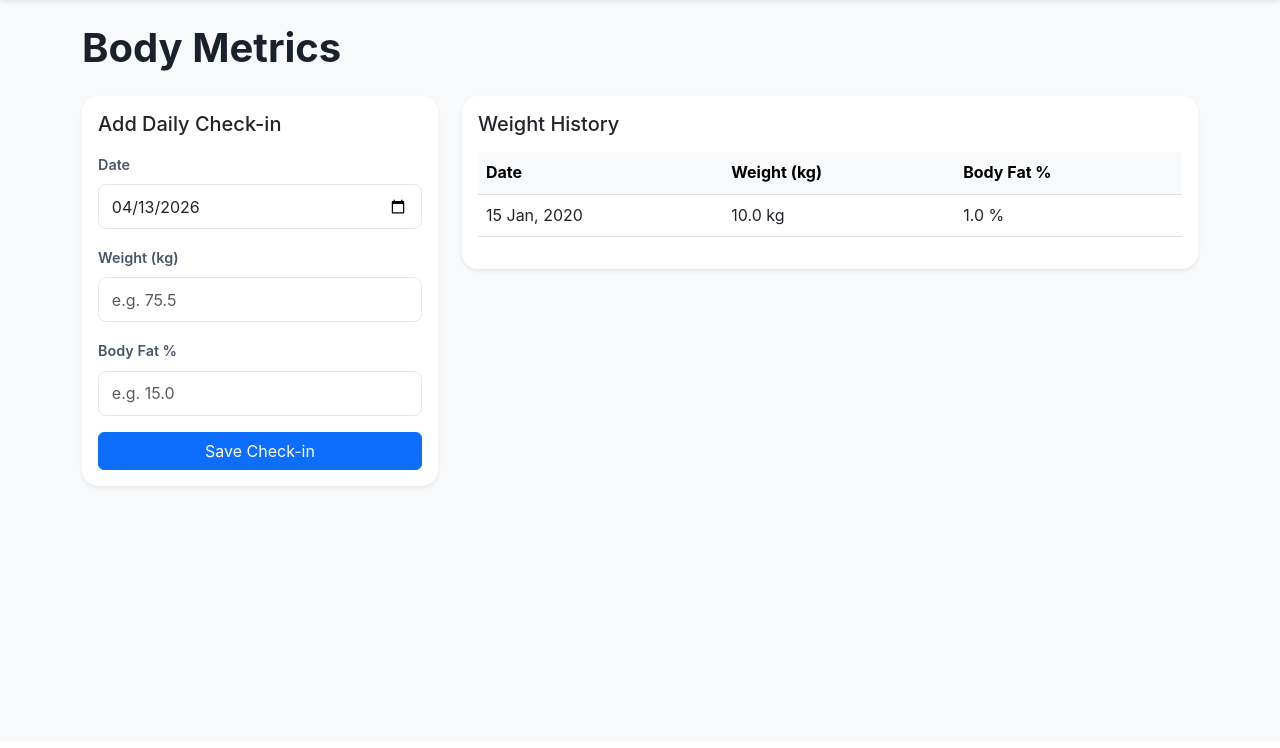
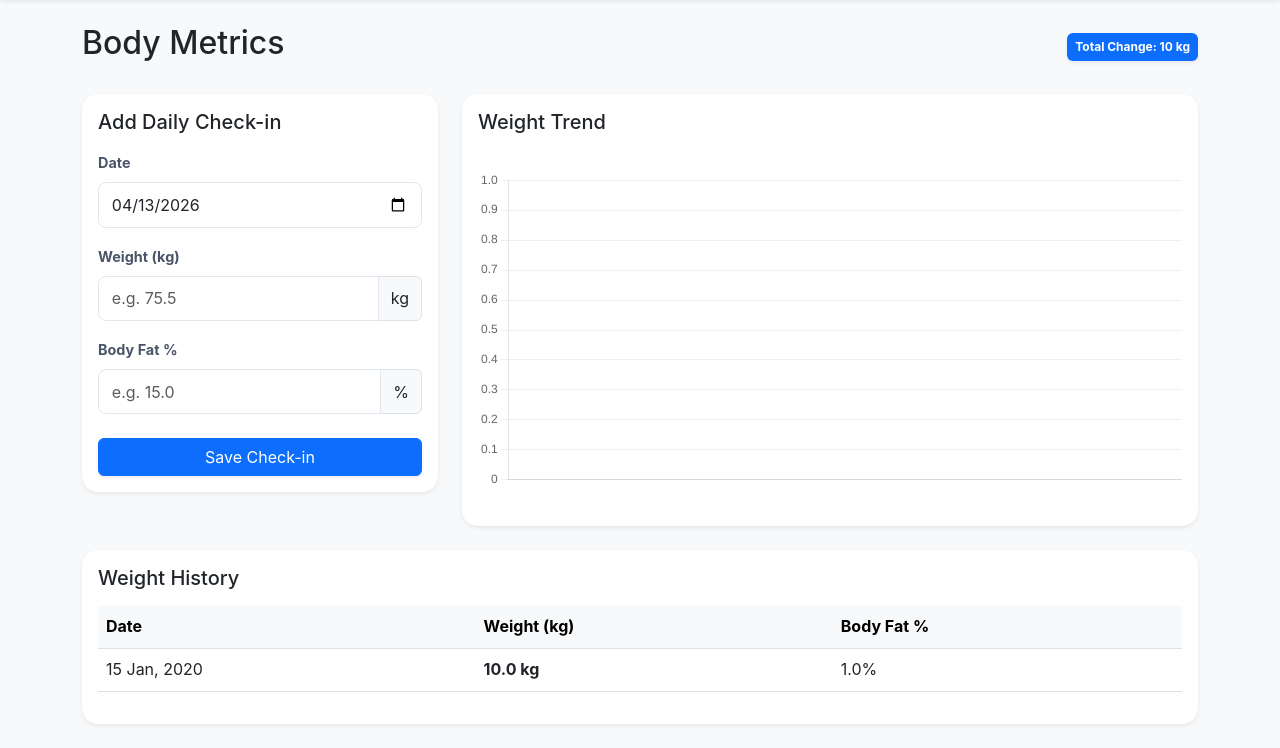
Before and after one commit to Coding-8122/GroupProject25-26, a Flask app: template app/templates/main/metrics.html in a window 1280 px wide. Shown: the part 58-806 px from the top of the page. Before the commit the page ends 547 px from the top, so only its background shows below. Run offline with Flask 3, Linux system fonts and the light colour scheme; tables that the repository leaves empty hold one stand-in row (values such as "Sample post"); the template is opened without the code that fills it: values that come from a table or form of the project are taken from there, most other values are stand-ins (such as "Sample title", 1, 10 or a date in 2020).

Commit message:
Feature: Added weight trend chart and progress insights (#124)

```diff
--- a/app/templates/main/metrics.html
+++ b/app/templates/main/metrics.html
@@ -1,40 +1,76 @@
 {% extends "base.html" %}
 
-{% block title %}Body Metrics{% endblock %}
+{% block title %}Body Metrics & Insights{% endblock %}
 
 {% block content %}
-<h1 class="mb-4">Body Metrics</h1>
+<div class="d-flex justify-content-between align-items-center mb-4">
+    <h1 class="h2">Body Metrics</h1>
+    {% if weight_change != 0 %}
+    <div class="badge {% if weight_change < 0 %}bg-success{% else %}bg-primary{% endif %} p-2 shadow-sm">
+        Total Change: {{ weight_change }} kg
+    </div>
+    {% endif %}
+</div>
 
 <div class="row">
     <div class="col-md-4">
-        <section class="card p-3 mb-4 shadow-sm">
+        <section class="card p-3 mb-4 shadow-sm border-0">
             <h2 class="h5 mb-3">Add Daily Check-in</h2>
             <form method="POST">
                 {{ form.hidden_tag() }}
                 <div class="mb-3">
-                    {{ form.date.label(class="form-label small") }}
+                    {{ form.date.label(class="form-label small fw-bold") }}
                     {{ form.date(class="form-control", type="date") }}
                 </div>
                 <div class="mb-3">
-                    {{ form.weight.label(class="form-label small") }}
-                    {{ form.weight(class="form-control", placeholder="e.g. 75.5") }}
+                    {{ form.weight.label(class="form-label small fw-bold") }}
+                    <div class="input-group">
+                        {{ form.weight(class="form-control", placeholder="e.g. 75.5") }}
+                        <span class="input-group-text">kg</span>
+                    </div>
                 </div>
                 <div class="mb-3">
-                    {{ form.body_fat.label(class="form-label small") }}
-                    {{ form.body_fat(class="form-control", placeholder="e.g. 15.0") }}
+                    {{ form.body_fat.label(class="form-label small fw-bold") }}
+                    <div class="input-group">
+                        {{ form.body_fat(class="form-control", placeholder="e.g. 15.0") }}
+                        <span class="input-group-text">%</span>
+                    </div>
                 </div>
-                <div class="mt-3">
-                    {{ form.submit(class="btn btn-primary w-100") }}
+                <div class="mt-4">
+                    {{ form.submit(class="btn btn-primary w-100 shadow-sm") }}
                 </div>
             </form>
         </section>
     </div>
 
     <div class="col-md-8">
-        <section class="card p-3 mb-4 shadow-sm">
+        <section class="card p-3 mb-4 shadow-sm border-0">
+            <h2 class="h5 mb-3">Weight Trend</h2>
+
+            <div class="chart-container">
+                <div id="chartData"
+                     data-labels='{{ labels|tojson|safe }}'
+                     data-values='{{ values|tojson|safe }}'
+                     style="display: none;"></div>
+
+                <canvas id="weightChart"></canvas>
+            </div>
+
+            {% if not values %}
+            <div class="text-center py-5 text-muted">
+                <p>Add your first check-in to see your progress chart!</p>
+            </div>
+            {% endif %}
+        </section>
+    </div>
+</div>
+
+<div class="row">
+    <div class="col-12">
+        <section class="card p-3 mb-4 shadow-sm border-0">
             <h2 class="h5 mb-3">Weight History</h2>
             <div class="table-responsive">
-                <table class="table table-hover">
+                <table class="table table-hover align-middle">
                     <thead class="table-light">
                         <tr>
                             <th>Date</th>
@@ -46,8 +82,8 @@
                         {% for entry in history %}
                         <tr>
                             <td>{{ entry.date.strftime('%d %b, %Y') }}</td>
-                            <td>{{ entry.weight }} kg</td>
-                            <td>{{ entry.body_fat if entry.body_fat else '-' }} %</td>
+                            <td class="fw-bold">{{ entry.weight }} kg</td>
+                            <td>{{ entry.body_fat if entry.body_fat else '-' }}%</td>
                         </tr>
                         {% endfor %}
                     </tbody>
@@ -57,3 +93,49 @@
     </div>
 </div>
 {% endblock %}
+
+{% block scripts %}
+<script nonce="{{ csp_nonce() }}">
+    document.addEventListener('DOMContentLoaded', function() {
+        const weightCtx = document.getElementById('weightChart').getContext('2d');
+        const dataHolder = document.getElementById('chartData');
+
+        // We pull the data out of the HTML attributes safely
+        const weightLabels = JSON.parse(dataHolder.dataset.labels);
+        const weightValues = JSON.parse(dataHolder.dataset.values);
+
+        new Chart(weightCtx, {
+            type: 'line',
+            data: {
+                labels: weightLabels,
+                datasets: [{
+                    label: 'Weight (kg)',
+                    data: weightValues,
+                    borderColor: '#0d6efd',
+                    backgroundColor: 'rgba(13, 110, 253, 0.05)',
+                    borderWidth: 3,
+                    pointRadius: 4,
+                    tension: 0.3,
+                    fill: true
+                }]
+            },
+            options: {
+                responsive: true,
+                maintainAspectRatio: false,
+                plugins: {
+                    legend: { display: false }
+                },
+                scales: {
+                    y: {
+                        beginAtZero: false,
+                        grid: { color: '#f0f0f0' }
+                    },
+                    x: {
+                        grid: { display: false }
+                    }
+                }
+            }
+        });
+    });
+</script>
+{% endblock %}
```
Also changed, not shown: app/main/routes.py (+19 -5 lines).
